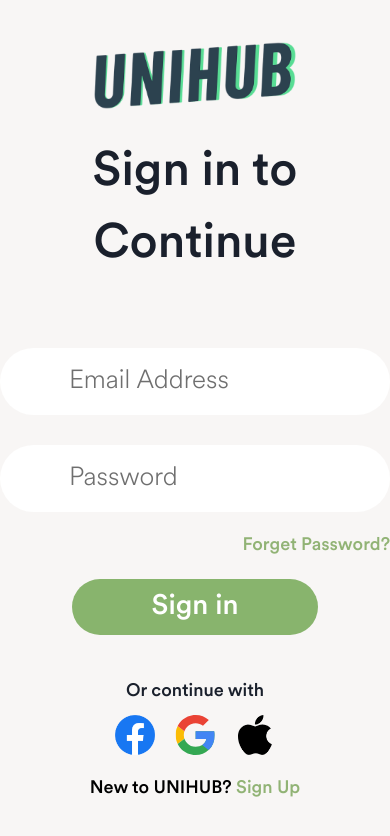
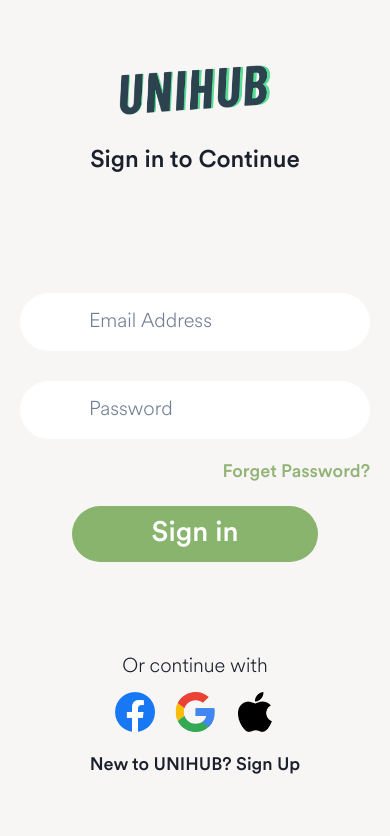
Before and after one commit to Moin105/unihub, a React (Create React App) app: page / in a window 390 px wide. Shown: the top 836 px of the page. Built offline with nearby package versions, Linux system fonts and the light colour scheme.

Commit message:
font size changed

```diff
--- a/src/Pages/signin.css
+++ b/src/Pages/signin.css
@@ -5,121 +5,12 @@
   min-height: 100vh;
 }
 .signin-page .container {
-  max-width: 900px;
-  width: 100%;
-  display: flex;
-  flex-direction: column;
-  justify-content: space-around;
-  margin-top: 30px;
-}
-.signin-page .container .headu {
-  display: flex;
-  flex-direction: column;
-  align-items: center;
-  justify-content: center;
-}
-.signin-page .container .headu figure {
-  width: 263px;
-  height: 87px;
-}
-.signin-page .container .headu figure img {
-  width: 100%;
-  height: 100%;
-}
-.signin-page .container .headu h2 {
-  margin-top: 85px;
-  margin-bottom: 44px;
-  font-size: 80px;
-  font-weight: 500;
-}
-.signin-page .container form {
-  display: flex;
-  flex-direction: column;
-  gap: 40px;
-  align-items: center;
-}
-.signin-page .container form .input-container {
-  position: relative;
-  width: 100%;
-  display: flex;
-}
-.signin-page .container form .input-container input {
-  width: 100%;
-  flex: 1;
-  font-size: 39px;
-  background-color: white;
-  border-radius: 333px;
-  border: none;
-  outline: none;
-  color: #6F6F6F;
-  padding: 34px 0px 29px 99px;
-}
-.signin-page .container form .input-container input::placeholder {
-  font-weight: 300;
-  color: #6F6F6F;
-}
-.signin-page .container form .forgetti-password {
-  color: #91B375;
-  font-size: 22px;
-  text-align: end;
-  width: 100%;
-}
-.signin-page .container form .btn {
-  font-size: 39px;
-  padding: 18px 172px;
-  background-color: #88B46D;
-  color: #FFFFFF;
-  border: none;
-  border-radius: 2222px;
-  font-family: "Circular Spotify Text";
-  width: fit-content;
-}
-.signin-page .container .media-newhub {
-  display: flex;
-  justify-content: center;
-  flex-direction: column;
-  align-items: center;
-}
-.signin-page .container .media-newhub .continue {
-  text-align: center;
-  margin-bottom: 10px;
-  font-size: 18px;
-}
-.signin-page .container .media-newhub .media-accounts {
-  display: flex;
-  justify-content: space-around;
-}
-.signin-page .container .media-newhub .media-accounts figure {
-  width: 60px;
-  height: 60px;
-}
-.signin-page .container .media-newhub .media-accounts figure img {
-  width: 100%;
-  height: 100%;
-  object-fit: none;
-}
-.signin-page .container .media-newhub .new-to-unihub {
-  font-size: 36px;
-  text-align: center;
-  color: black;
-}
-.signin-page .container .media-newhub .new-to-unihub span {
-  color: #91B375;
-}
-
-@media only screen and (max-width: 1920px) {
-  .signin-page {
-    display: flex;
-    background: #F8F6F5 0% 0% no-repeat padding-box;
-    justify-content: center;
-  }
-  .signin-page .container {
   max-width: 550px;
   width: 100%;
   display: flex;
   flex-direction: column;
   justify-content: space-around;
-    margin: 20px 0px;
+  margin: 20px;
 }
 .signin-page .container .headu {
   display: flex;
@@ -155,7 +46,7 @@
 .signin-page .container form .input-container input {
   width: 100%;
   flex: 1;
-    font-size: 26px;
+  font-size: 20px;
   background-color: white;
   border-radius: 333px;
   border: none;
@@ -181,11 +72,6 @@
   font-family: "Circular Spotify Text";
   width: fit-content;
 }
-  .signin-page .container form .continue {
-    text-align: center;
-    font-size: 20px;
-    font-weight: 300;
-  }
 .signin-page .container .media-newhub {
   display: flex;
   justify-content: center;
@@ -208,14 +94,43 @@
   height: 100%;
   object-fit: scale-down;
 }
+.signin-page .container .media-newhub .continue {
+  text-align: center;
+  font-size: 20px;
+  margin-bottom: 10px;
+  font-weight: 300;
+}
 .signin-page .container .media-newhub .new-to-unihub {
   font-size: 18px;
+}
+
+@media only screen and (max-width: 1440px) {
+  .signin-page {
+    display: flex;
+    background: #F8F6F5 0% 0% no-repeat padding-box;
+    justify-content: center;
+  }
+  .signin-page .container .headu {
+    display: flex;
+    flex-direction: column;
+    align-items: center;
+    justify-content: center;
+  }
+  .signin-page .container .headu h2 {
+    font-size: 36px;
   }
 }
 @media only screen and (max-width: 1024px) {
   .signin-page .container {
     max-width: 550px;
   }
+  .signin-page .container .headu h2 {
+    font-size: 24px;
+  }
+  .signin-page .container .headu figure {
+    width: 200px;
+    height: 50px;
+  }
 }
 
 /*# sourceMappingURL=signin.css.map */
--- a/src/Pages/signin.scss
+++ b/src/Pages/signin.scss
@@ -4,13 +4,14 @@
     justify-content: center;
     min-height: 100vh;
 
+
     .container {
-        max-width: 900px;
+        max-width: 550px;
         width: 100%;
         display: flex;
         flex-direction: column;
         justify-content: space-around;
-        margin-top: 30px;
+        margin: 20px;
 
         .headu {
             display: flex;
@@ -18,29 +19,28 @@
             align-items: center;
             justify-content: center;
 
+            h2 {
+                margin-top: 28px;
+                margin-bottom: 24px;
+                font-size: 48px;
+            }
+
             figure {
-                width: 263px;
-                height: 87px;
+                width: 223px;
+                height: 67px;
 
                 img {
                     width: 100%;
                     height: 100%;
+                    object-fit: contain;
                 }
             }
-
-            h2 {
-                margin-top: 85px;
-                margin-bottom: 44px;
-                font-size: 80px;
-                font-weight: 500;
-            }
-
         }
 
         form {
             display: flex;
             flex-direction: column;
-            gap: 40px;
+            gap: 30px;
             align-items: center;
 
             .input-container {
@@ -51,18 +51,15 @@
                 input {
                     width: 100%;
                     flex: 1;
-                    font-size: 39px;
+                    font-size: 20px;
                     background-color: white;
                     border-radius: 333px;
                     border: none;
                     outline: none;
                     color: #6F6F6F;
-                    padding: 34px 0px 29px 99px;
+                    padding: 14px 0px 14px 69px;
+                    font-weight: 300;
 
-                    &::placeholder {
-                        font-weight: 300;
-                        color: #6F6F6F;
-                    }
                 }
 
                 .icon {}
@@ -70,14 +67,15 @@
 
             .forgetti-password {
                 color: #91B375;
-                font-size: 22px;
+                font-size: 18px;
+                margin: -10px;
                 text-align: end;
                 width: 100%;
             }
 
             .btn {
-                font-size: 39px;
-                padding: 18px 172px;
+                font-size: 28px;
+                padding: 7px 80px;
                 background-color: #88B46D;
                 color: #FFFFFF;
                 border: none;
@@ -85,6 +83,8 @@
                 font-family: 'Circular Spotify Text';
                 width: fit-content;
             }
+
+
         }
 
         .media-newhub {
@@ -93,42 +93,43 @@
             flex-direction: column;
             align-items: center;
 
-            .continue {
-                text-align: center;
-                margin-bottom: 10px;
-                font-size: 18px;
-            }
-
             .media-accounts {
                 display: flex;
                 justify-content: space-around;
+                align-items: center;
+                gap: 20px;
+
 
                 figure {
-                    width: 60px;
-                    height: 60px;
+                    width: 40px;
+                    height: 40px;
+                    margin-bottom: 20px;
 
                     img {
                         width: 100%;
                         height: 100%;
-                        object-fit: none;
+                        object-fit: scale-down;
                     }
                 }
             }
 
+            .continue {
+                text-align: center;
+                font-size: 20px;
+                margin-bottom: 10px;
+                font-weight: 300;
+            }
+
             .new-to-unihub {
-                font-size: 36px;
-                text-align: center;
-                color: black;
-
-                span {
-                    color: #91B375;
-                }
+                font-size: 18px;
             }
         }
     }
 }
 
-@media only screen and (max-width: 1920px) {
+
+
+@media only screen and (max-width: 1440px) {
     .signin-page {
         display: flex;
         // align-items: center;
@@ -136,12 +137,6 @@
         justify-content: center;
 
         .container {
-            max-width: 550px;
-            width: 100%;
-            display: flex;
-            flex-direction: column;
-            justify-content: space-around;
-            margin: 20px 0px;
 
             .headu {
                 display: flex;
@@ -150,105 +145,9 @@
                 justify-content: center;
 
                 h2 {
-                    margin-top: 28px;
-                    margin-bottom: 24px;
-                    font-size: 48px;
+                    font-size: 36px;
                 }
 
-                figure {
-                    width: 223px;
-                    height: 67px;
-
-                    img {
-                        width: 100%;
-                        height: 100%;
-                        object-fit: contain;
-                    }
-                }
-            }
-
-            form {
-                display: flex;
-                flex-direction: column;
-                gap: 30px;
-                align-items: center;
-
-                .input-container {
-                    position: relative;
-                    width: 100%;
-                    display: flex;
-
-                    input {
-                        width: 100%;
-                        flex: 1;
-                        font-size: 26px;
-                        background-color: white;
-                        border-radius: 333px;
-                        border: none;
-                        outline: none;
-                        color: #6F6F6F;
-                        padding: 14px 0px 14px 69px;
-                        font-weight: 300;
-
-                    }
-
-                    .icon {}
-                }
-
-                .forgetti-password {
-                    color: #91B375;
-                    font-size: 18px;
-                    margin: -10px;
-                    text-align: end;
-                    width: 100%;
-                }
-
-                .btn {
-                    font-size: 28px;
-                    padding: 7px 80px;
-                    background-color: #88B46D;
-                    color: #FFFFFF;
-                    border: none;
-                    border-radius: 2222px;
-                    font-family: 'Circular Spotify Text';
-                    width: fit-content;
-                }
-
-                .continue {
-                    text-align: center;
-                    font-size: 20px;
-                    font-weight: 300;
-                }
-            }
-
-            .media-newhub {
-                display: flex;
-                justify-content: center;
-                flex-direction: column;
-                align-items: center;
-
-                .media-accounts {
-                    display: flex;
-                    justify-content: space-around;
-                    align-items: center;
-                    gap: 20px;
-
-                    figure {
-                        width: 40px;
-                        height: 40px;
-                        margin-bottom: 20px;
-
-                        img {
-                            width: 100%;
-                            height: 100%;
-                            object-fit: scale-down;
-                        }
-                    }
-                }
-
-                .new-to-unihub {
-                    font-size: 18px;
-                }
             }
         }
     }
@@ -258,18 +157,31 @@
     .signin-page {
         .container {
             max-width: 550px;
+
+            .headu {
+                h2 {
+                    font-size: 24px;
+                }
+
+                figure {
+                    width: 200px;
+                    height: 50px;
+                }
+            }
         }
     }
 }
 
-// @media only screen and (max-width: 1550px) {
-//     .signin-page{
+
+// @media only screen and (max-width: 1440px) {
+//     .signin-page {
 //         display: flex;
 //         // align-items: center;
 //         background: #F8F6F5 0% 0% no-repeat padding-box;
 //         justify-content: center;
 //         height: 100vh;
-//         .container{
+
+//         .container {
 //             max-width: 550px;
 //             width: 100%;
 //             /* height: 100%; */
@@ -277,116 +189,132 @@
 //             flex-direction: column;
 //             justify-content: space-around;
 //             padding: 50px 0px;
-//             margin:20px 0px;
-//             .headu{
-//              display: flex;
-//              flex-direction: column;
-//              align-items: center;
-//              justify-content: center;
-//              h2{
-//                 margin-top: 28px;
-//                 margin-bottom: 24px;
-//                 font-size: 48px;
-//                 font-weight: 500;
-//              }
-//                 figure{
-//                      width: 163px;
-//                         height: 67px;
-//                     img{
-//                       width: 100%;
-//                       height: 100%;
-//                       object-fit: contain;
+//             margin: 20px 0px;
+
+//             .headu {
+//                 display: flex;
+//                 flex-direction: column;
+//                 align-items: center;
+//                 justify-content: center;
+
+//                 h2 {
+//                     margin-top: 28px;
+//                     margin-bottom: 24px;
+//                     font-size: 48px;
+//                     font-weight: 500;
+//                 }
+
+//                 figure {
+//                     width: 163px;
+//                     height: 67px;
+
+//                     img {
+//                         width: 100%;
+//                         height: 100%;
+//                         object-fit: contain;
 //                     }
 //                 }
 //             }
-//             form{
+
+//             form {
 //                 display: flex;
 //                 flex-direction: column;
-//                  gap: 30px;
-//                  align-items: center;
-//                 .input-container{
+//                 gap: 30px;
+//                 align-items: center;
+
+//                 .input-container {
 //                     position: relative;
 //                     width: 100%;
 //                     display: flex;
-//                 input{
-//                     width: 100%;
-//                     flex: 1 1;
-//                     font-size: 19px;
-//                     background-color: white;
-//                     border-radius: 333px;
-//                     border: none;
-//                     max-width: 400px;
-//                     outline: none;
-//                     color: #6F6F6F;
-//                     font-weight: 100;
-//                     padding: 24px 0px 19px 35px;
-//                     margin: 0 auto;
+
+//                     input {
+//                         width: 100%;
+//                         flex: 1 1;
+//                         font-size: 19px;
+//                         background-color: white;
+//                         border-radius: 333px;
+//                         border: none;
+//                         max-width: 400px;
+//                         outline: none;
+//                         color: #6F6F6F;
+//                         font-weight: 100;
+//                         padding: 24px 0px 19px 35px;
+//                         margin: 0 auto;
+//                     }
+
+//                     .icon {}
 //                 }
-//                 .icon{
 
-//                 }
-//                 }
-//                 .forgetti-password{
+//                 .forgetti-password {
 //                     color: #91B375;
 //                     font-size: 16px;
 //                     margin: -10px;
 //                     text-align: end;
 //                     width: 100%;
-//                }
-//                .btn{
-//                 font-size: 18px;
-//                 padding: 11px 43px 5px 45px;
+//                 }
 
-//                  background-color: #91B375;
-//                  color: #FFFFFF;border: none;
-//                  border-radius: 2222px;
-//                  font-family: 'Circular Spotify Text';
-//                  width: fit-content;
-//                }
-//                .continue{
-//                 // margin-top: -20px;
-//                 text-align: center;
-//                 margin-bottom: 23px;
-//                 font-size: 18px;
-//                }
+//                 .btn {
+//                     font-size: 18px;
+//                     padding: 11px 43px 5px 45px;
+
+//                     background-color: #91B375;
+//                     color: #FFFFFF;
+//                     border: none;
+//                     border-radius: 2222px;
+//                     font-family: 'Circular Spotify Text';
+//                     width: fit-content;
+//                 }
+
+//                 .continue {
+//                     // margin-top: -20px;
+//                     text-align: center;
+//                     margin-bottom: 23px;
+//                     font-size: 18px;
+//                 }
 //             }
-//             .media-newhub{
 
-//     display: flex;
-//     justify-content: center;
-//     flex-direction: column;
-//     margin: 20px 0px 0px 0px;
-//     align-items: center;
+//             .media-newhub {
 
-//                 .media-accounts{
+//                 display: flex;
+//                 justify-content: center;
+//                 flex-direction: column;
+//                 margin: 20px 0px 0px 0px;
+//                 align-items: center;
+
+//                 .media-accounts {
 //                     display: flex;
 //                     justify-content: space-around;
 //                     align-items: center;
-//                     gap:20px;
-//                     figure{
-//                           width: 40px;
-//                           height: 60px;
-//                           margin-bottom: 20px;
-//                       img{
-//                          width: 100%;
-//                          height: 100%;
-//                          object-fit: scale-down;
-//                       }
+//                     gap: 20px;
+
+//                     figure {
+//                         width: 40px;
+//                         height: 60px;
+//                         margin-bottom: 20px;
+
+//                         img {
+//                             width: 100%;
+//                             height: 100%;
+//                             object-fit: scale-down;
+//                         }
 //                     }
 //                 }
-//                 .new-to-unihub{
+
+//                 .new-to-unihub {
 //                     font-size: 24px;
 //                     text-align: center;
 //                     color: black;
 //                     margin: 0;
-//                     span{
-//                       color: #91B375;
+
+//                     span {
+//                         color: #91B375;
 //                     }
 //                 }
 //             }
 //         }
 //     }
 // }
+
 // @media only screen and (max-width: 1250px) {
 //     .signin-page{
 //         display: flex;
```
Also changed, not shown: 1 other file (tests, documents, lock files or other folders). Lines whose indentation alone changed are shown as unchanged.
